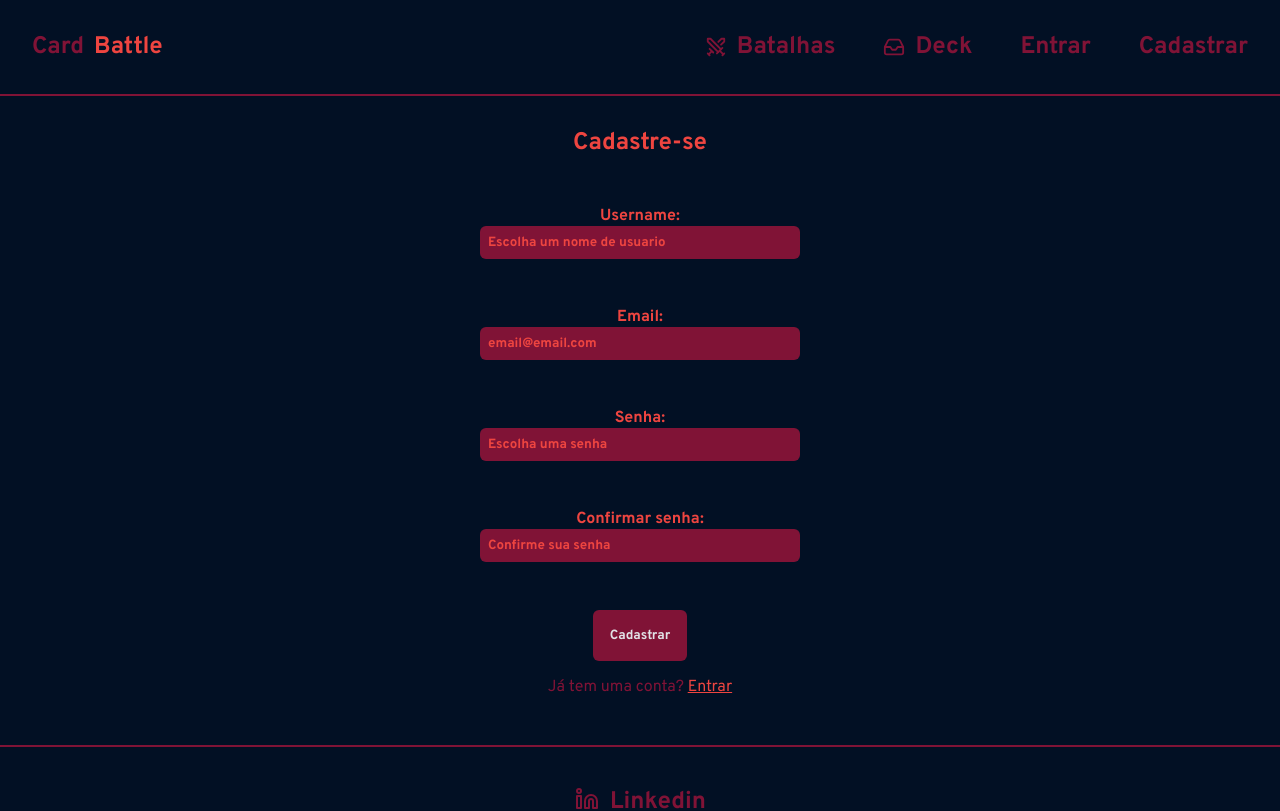
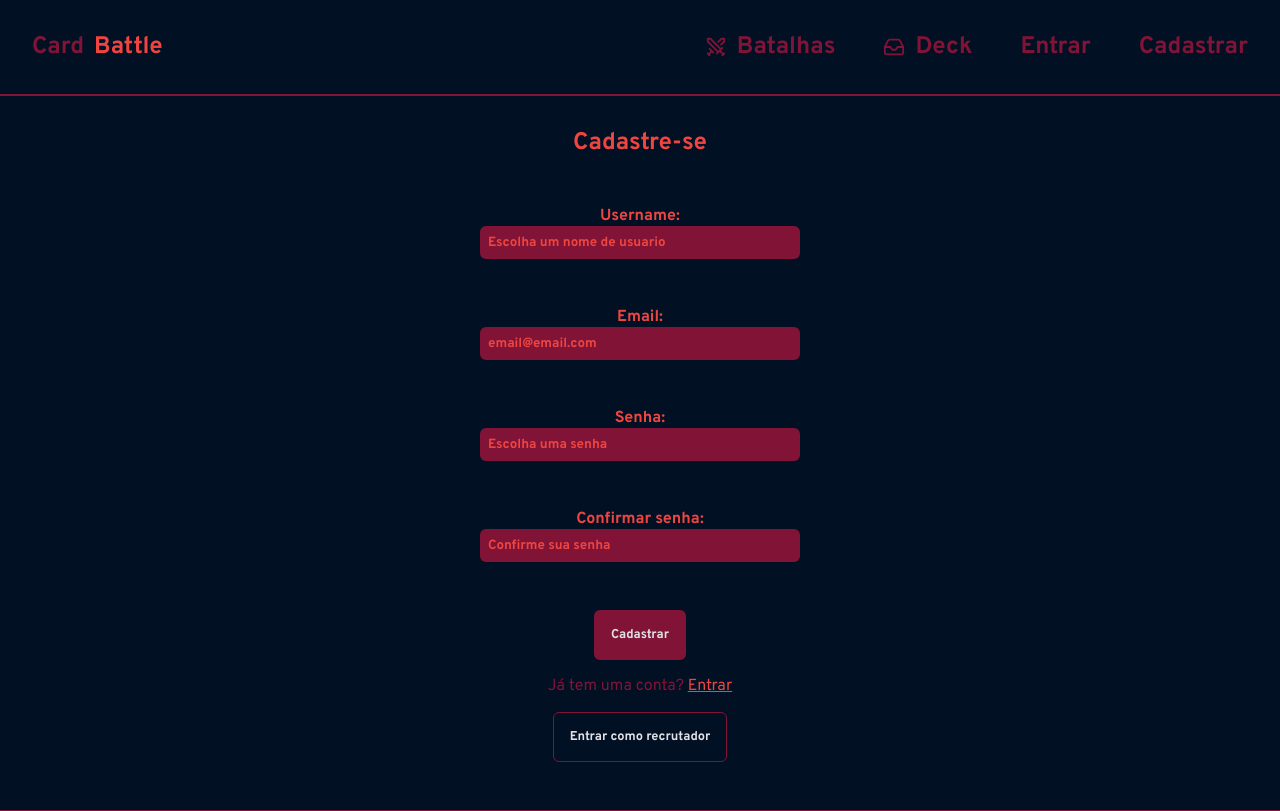
Before and after one commit to lucastheldl/CardBattle, a React (Vite) app: page /CardBattle/deck in a window 1280 px wide. Shown: the top 811 px of the page. Built offline with nearby package versions, Linux system fonts and the light colour scheme; no server answers; the database is empty.

Commit message:
fix: refetch cards when user login

```diff
--- a/index.html
+++ b/index.html
@@ -7,6 +7,7 @@
 
     <link rel="preconnect" href="https://fonts.googleapis.com" />
     <link rel="preconnect" href="https://fonts.gstatic.com" crossorigin />
+    <link rel="icon" type="image/png" href="./src/assets/CardLoading.png" />
     <link
       href="https://fonts.googleapis.com/css2?family=Overpass:ital,wght@0,400;0,700;1,900&family=Roboto+Mono:wght@700&family=Roboto:wght@400;700&display=swap"
       rel="stylesheet"
--- a/src/components/About/index.tsx
+++ b/src/components/About/index.tsx
@@ -6,14 +6,13 @@ export function About() {
   return (
     <AboutWrapper>
       <AboutContainer>
-        <h1>Colecione suas cartas de batalha!</h1>
+        <h1>Cartas de batalha!</h1>
         <p>
-          “Bem vindo ao Card Battle, um jogo onde você deverá coletar as cartas
-          mais poderosas e enfrentar inimigos perigosos para melhorar sua
-          coleção e se tornar imbativel. Colecione, batalhe, compre e
-          divirta-se.”
+          “Card Battle e um jogo onde você deverá coletar as cartas mais
+          poderosas e enfrentar inimigos perigosos para se tornar imbativel.
+          Colecione, batalhe, compre e divirta-se.”
         </p>
-        <DefaultBtn>Cadastrar</DefaultBtn>
+        <DefaultBtn fontSize={1}>Cadastre-se</DefaultBtn>
       </AboutContainer>
       <img src={HeroImage} width={600} />
     </AboutWrapper>
--- a/src/components/About/styles.ts
+++ b/src/components/About/styles.ts
@@ -6,6 +6,7 @@ export const AboutWrapper = styled.section`
   align-items: center;
   width: 100%;
   max-width: 1120px;
+  min-height: 500px;
 
   margin: 0 auto 3rem;
 
@@ -31,7 +32,7 @@ export const AboutContainer = styled.div`
   }
   P {
     font-size: 1.5rem;
-
+    text-align: justify;
     color: ${(props) => props.theme["red-300"]};
   }
 `;
--- a/src/context/AuthContext.tsx
+++ b/src/context/AuthContext.tsx
@@ -61,6 +61,7 @@ export function AuthContextProvider({ children }: AuthProviderProps) {
   }, [user]);
 
   function logOut() {
+    setUserFileRef(null);
     signOut(auth);
   }
 
--- a/src/context/CardContext.tsx
+++ b/src/context/CardContext.tsx
@@ -2,12 +2,14 @@ import {
   ReactNode,
   createContext,
   useCallback,
+  useContext,
   useEffect,
   useState,
 } from "react";
 import { useFetchAllCards } from "../hooks/useFetchAllCards";
 import { useGetOwnedCards } from "../hooks/useGetOwnedCards";
 import { CardType } from "../lib/cards";
+import { AuthContext } from "./AuthContext";
 
 type CardContextType = {
   cardsInDeck: CardType[];
@@ -31,9 +33,16 @@ export function CardContextProvider({ children }: CardContextProviderProps) {
   const [avaliableCards, setavaliableCards] = useState<CardType[]>([]);
   const [OwnCards, setOwnCards] = useState<CardType[]>([]);
   const [selectedCard, setSelectedCard] = useState<CardType | null>(null);
+
+  const { user } = useContext(AuthContext);
   const { cards } = useFetchAllCards();
+  const { ownedCards, reFetchOwnedCards } = useGetOwnedCards();
 
-  const { ownedCards, reFetchOwnedCards } = useGetOwnedCards();
+  useEffect(() => {
+    if (user) {
+      updateOwnedCards();
+    }
+  }, [user]);
 
   useEffect(() => {
     setavaliableCards(cards);
@@ -41,7 +50,7 @@ export function CardContextProvider({ children }: CardContextProviderProps) {
 
   useEffect(() => {
     setOwnCards(ownedCards);
-    //console.log("A lista de cartas possuídas foi atualizada:", ownedCards);
+    console.log("A lista de cartas possuídas foi atualizada:", ownedCards);
   }, [ownedCards]);
 
   function addCardToDeck(card: CardType) {
--- a/src/hooks/useGetOwnedCards.tsx
+++ b/src/hooks/useGetOwnedCards.tsx
@@ -29,8 +29,15 @@ export function useGetOwnedCards() {
       if (userDocSnapshot.exists()) {
         const userData = userDocSnapshot.data();
         const ownedCardsIds = userData.ownedCards || [];
+        console.log(ownedCardsIds);
 
         const cardsCollection = collection(db, "cards");
+
+        if (ownedCardsIds.length < 0) {
+          setOwnedCards([]);
+          console.log("No ids");
+          return;
+        }
         const queryByCardIds = query(
           cardsCollection,
           where("__name__", "in", ownedCardsIds)
--- a/src/pages/auth/Register/index.tsx
+++ b/src/pages/auth/Register/index.tsx
@@ -3,6 +3,7 @@ import { RegisterForm, RegisterInput, RegisterWrapper } from "./styles";
 import signUp from "../../../firebase/auth/signUp";
 import { NavLink } from "react-router-dom";
 import { DefaultBtn } from "../../../styles/global";
+import signIn from "../../../firebase/auth/signIn";
 
 export function Register() {
   const [email, setEmail] = useState("");
@@ -12,6 +13,16 @@ export function Register() {
   async function handleSubmit(e: FormEvent) {
     e.preventDefault();
     const { result, error } = await signUp(email, password);
+
+    if (error) {
+      return console.log(error);
+    }
+
+    // else successful
+    console.log(result);
+  }
+  async function signInAsGuest() {
+    const { result, error } = await signIn("recruter@gmail.com", "1234567812");
 
     if (error) {
       return console.log(error);
@@ -61,6 +72,9 @@ export function Register() {
           Já tem uma conta?{" "}
           <NavLink to={"/CardBattle/auth/login"}>Entrar</NavLink>
         </p>
+        <DefaultBtn type="button" dark={true} onClick={signInAsGuest}>
+          Entrar como recrutador
+        </DefaultBtn>
       </RegisterForm>
     </RegisterWrapper>
   );
--- a/src/pages/auth/Register/styles.ts
+++ b/src/pages/auth/Register/styles.ts
@@ -24,7 +24,7 @@ export const RegisterForm = styled.form`
     font-weight: bold;
   }
   p {
-    margin-top: 1rem;
+    margin: 1rem 0;
     color: ${(props) => props.theme["red-500"]};
     a {
       color: ${(props) => props.theme["red-300"]};
--- a/src/styles/global.ts
+++ b/src/styles/global.ts
@@ -19,21 +19,30 @@ export const GlobalStyle = createGlobalStyle`
   }
   body{
     background-color: ${(props) => props.theme["gray-900"]};
+
   }
+
   }`;
+interface DefaultBtnProps {
+  fontSize?: number;
+  dark?: boolean;
+}
 
-export const DefaultBtn = styled.button`
+export const DefaultBtn = styled.button<DefaultBtnProps>`
   padding: 1rem;
-  background-color: ${(props) => props.theme["red-500"]};
+  background-color: ${(props) =>
+    props.dark ? props.theme["gray-900"] : props.theme["red-500"]};
   border: none;
   border-radius: 6px;
   box-sizing: border-box;
 
   font-weight: bold;
   text-align: center;
+  font-size: ${(props) => (props.fontSize ? `${props.fontSize}rem` : `0.8rem`)};
   text-decoration: none;
   color: ${(props) => props.theme["gray-100"]};
-  border: 1px solid transparent;
+  border: 1px solid
+    ${(props) => (props.dark ? props.theme["red-500"] : "transparent")};
 
   &:hover {
     transition: 0.2s background-color;
```
Also changed, not shown: src/App.tsx (+4 -4 lines).
